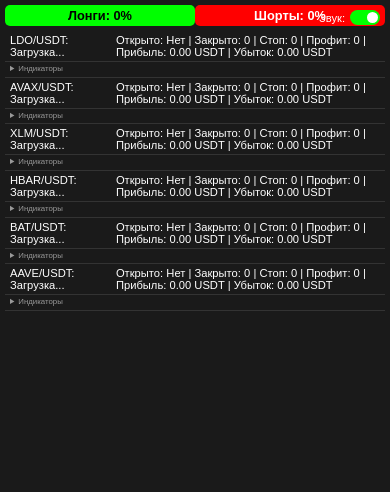
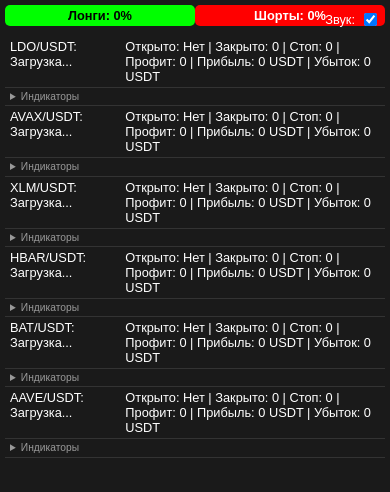
Before and after one commit to rvs82/crypto-analysis, a website: page public/index.html in a window 390 px wide. Drawn offline with Linux system fonts and the light colour scheme; no server answers.

Commit message:
Update index.html

```diff
--- a/public/index.html
+++ b/public/index.html
@@ -27,7 +27,7 @@
         .market-sentiment {
             display: flex;
             justify-content: space-between;
-            margin-bottom: 5px;
+            margin-bottom: 10px;
             font-size: 0.9em;
         }
         .long-sentiment {
@@ -54,54 +54,15 @@
             right: 10px;
             display: flex;
             align-items: center;
-            font-size: 0.8em;
+            font-size: 0.9em;
         }
         .sound-toggle label {
             margin-right: 5px;
         }
-        .switch {
-            position: relative;
-            display: inline-block;
-            width: 40px;
-            height: 20px;
-        }
-        .switch input {
-            opacity: 0;
-            width: 0;
-            height: 0;
-        }
-        .slider {
-            position: absolute;
-            cursor: pointer;
-            top: 0;
-            left: 0;
-            right: 0;
-            bottom: 0;
-            background-color: #ccc;
-            transition: .4s;
-            border-radius: 20px;
-        }
-        .slider:before {
-            position: absolute;
-            content: "";
-            height: 16px;
-            width: 16px;
-            left: 2px;
-            bottom: 2px;
-            background-color: white;
-            transition: .4s;
-            border-radius: 50%;
-        }
-        input:checked + .slider {
-            background-color: #0f0;
-        }
-        input:checked + .slider:before {
-            transform: translateX(20px);
-        }
         table {
             width: 100%;
             border-collapse: collapse;
-            font-size: 0.8em;
+            font-size: 0.9em;
             color: #fff;
         }
         td {
@@ -110,11 +71,13 @@
             border-bottom: 1px solid #333;
             vertical-align: top;
         }
-        .recommendation.long { color: #0f0; font-weight: bold; }
-        .recommendation.short { color: #f00; font-weight: bold; }
-        .recommendation.neutral { color: #ff0; font-weight: bold; }
+        .recommendation.long { color: #0f0 !important; font-weight: bold; }
+        .recommendation.short { color: #f00 !important; font-weight: bold; }
+        .recommendation.neutral { color: #ff0 !important; font-weight: bold; }
+        .win-rate-long { color: #0f0; }
+        .win-rate-short { color: #f00; }
         details {
-            font-size: 0.7em;
+            font-size: 0.8em;
             line-height: 1.1;
         }
         summary {
@@ -134,11 +97,8 @@
         @media (max-width: 768px) {
             body { padding: 5px; }
             .market-sentiment { font-size: 0.8em; }
-            table { font-size: 0.7em; }
-            .sound-toggle { font-size: 0.7em; }
-            .switch { width: 30px; height: 15px; }
-            .slider:before { height: 11px; width: 11px; }
-            input:checked + .slider:before { transform: translateX(15px); }
+            table { font-size: 0.8em; }
+            .sound-toggle { font-size: 0.8em; }
         }
     </style>
 </head>
@@ -150,24 +110,21 @@
         </div>
         <div class="sound-toggle">
             <label for="soundSwitch">Звук:</label>
-            <div class="switch">
-                <input type="checkbox" id="soundSwitch" checked>
-                <span class="slider"></span>
-            </div>
+            <input type="checkbox" id="soundSwitch" checked>
         </div>
         <table>
             <tbody>
-                <tr><td class="recommendation" id="ldo_trade_rec">LDO/USDT: Загрузка...</td><td id="ldo_trade_stats">Открыто: Нет | Закрыто: 0 | Стоп: 0 | Профит: 0 | Прибыль: 0.00 USDT | Убыток: 0.00 USDT</td></tr>
+                <tr><td class="recommendation" id="ldo_trade_rec">LDO/USDT: Загрузка...</td><td id="ldo_trade_stats">Открыто: Нет | Закрыто: 0 | Стоп: 0 | Профит: 0 | Прибыль: 0 USDT | Убыток: 0 USDT</td></tr>
                 <tr><td colspan="2"><details><summary>Индикаторы</summary><div class="indicators-content" id="ldo_indicators">Загрузка...</div></details></td></tr>
-                <tr><td class="recommendation" id="avax_trade_rec">AVAX/USDT: Загрузка...</td><td id="avax_trade_stats">Открыто: Нет | Закрыто: 0 | Стоп: 0 | Профит: 0 | Прибыль: 0.00 USDT | Убыток: 0.00 USDT</td></tr>
+                <tr><td class="recommendation" id="avax_trade_rec">AVAX/USDT: Загрузка...</td><td id="avax_trade_stats">Открыто: Нет | Закрыто: 0 | Стоп: 0 | Профит: 0 | Прибыль: 0 USDT | Убыток: 0 USDT</td></tr>
                 <tr><td colspan="2"><details><summary>Индикаторы</summary><div class="indicators-content" id="avax_indicators">Загрузка...</div></details></td></tr>
-                <tr><td class="recommendation" id="xlm_trade_rec">XLM/USDT: Загрузка...</td><td id="xlm_trade_stats">Открыто: Нет | Закрыто: 0 | Стоп: 0 | Профит: 0 | Прибыль: 0.00 USDT | Убыток: 0.00 USDT</td></tr>
+                <tr><td class="recommendation" id="xlm_trade_rec">XLM/USDT: Загрузка...</td><td id="xlm_trade_stats">Открыто: Нет | Закрыто: 0 | Стоп: 0 | Профит: 0 | Прибыль: 0 USDT | Убыток: 0 USDT</td></tr>
                 <tr><td colspan="2"><details><summary>Индикаторы</summary><div class="indicators-content" id="xlm_indicators">Загрузка...</div></details></td></tr>
-                <tr><td class="recommendation" id="hbar_trade_rec">HBAR/USDT: Загрузка...</td><td id="hbar_trade_stats">Открыто: Нет | Закрыто: 0 | Стоп: 0 | Профит: 0 | Прибыль: 0.00 USDT | Убыток: 0.00 USDT</td></tr>
+                <tr><td class="recommendation" id="hbar_trade_rec">HBAR/USDT: Загрузка...</td><td id="hbar_trade_stats">Открыто: Нет | Закрыто: 0 | Стоп: 0 | Профит: 0 | Прибыль: 0 USDT | Убыток: 0 USDT</td></tr>
                 <tr><td colspan="2"><details><summary>Индикаторы</summary><div class="indicators-content" id="hbar_indicators">Загрузка...</div></details></td></tr>
-                <tr><td class="recommendation" id="bat_trade_rec">BAT/USDT: Загрузка...</td><td id="bat_trade_stats">Открыто: Нет | Закрыто: 0 | Стоп: 0 | Профит: 0 | Прибыль: 0.00 USDT | Убыток: 0.00 USDT</td></tr>
+                <tr><td class="recommendation" id="bat_trade_rec">BAT/USDT: Загрузка...</td><td id="bat_trade_stats">Открыто: Нет | Закрыто: 0 | Стоп: 0 | Профит: 0 | Прибыль: 0 USDT | Убыток: 0 USDT</td></tr>
                 <tr><td colspan="2"><details><summary>Индикаторы</summary><div class="indicators-content" id="bat_indicators">Загрузка...</div></details></td></tr>
-                <tr><td class="recommendation" id="aave_trade_rec">AAVE/USDT: Загрузка...</td><td id="aave_trade_stats">Открыто: Нет | Закрыто: 0 | Стоп: 0 | Профит: 0 | Прибыль: 0.00 USDT | Убыток: 0.00 USDT</td></tr>
+                <tr><td class="recommendation" id="aave_trade_rec">AAVE/USDT: Загрузка...</td><td id="aave_trade_stats">Открыто: Нет | Закрыто: 0 | Стоп: 0 | Профит: 0 | Прибыль: 0 USDT | Убыток: 0 USDT</td></tr>
                 <tr><td colspan="2"><details><summary>Индикаторы</summary><div class="indicators-content" id="aave_indicators">Загрузка...</div></details></td></tr>
             </tbody>
         </table>
@@ -191,13 +148,13 @@
                     const statsElement = document.getElementById(`${symbol.toLowerCase().replace('usdt', '')}_trade_stats`);
                     const indElement = document.getElementById(`${symbol.toLowerCase().replace('usdt', '')}_indicators`);
 
-                    recElement.textContent = `${symbol}: ${rec.direction === 'Нейтрально'
-                        ? 'Нейтрально'
-                        : `${rec.direction}, Открытие: ${rec.entry.toFixed(4)}, Стоп: ${rec.stopLoss.toFixed(4)}, Профит: ${rec.takeProfit.toFixed(4)}, Вероятность: ${rec.confidence.toFixed(2)}%`}`;
+                    recElement.innerHTML = `${symbol}: ${rec.direction === 'Нейтрально'
+                        ? `Нейтрально <span class="win-rate-long">| ${Math.round(rec.winRateLong)}%</span> <span class="win-rate-short">| ${Math.round(rec.winRateShort)}%</span>`
+                        : `${rec.direction}, Открытие: ${rec.entry.toFixed(4)}, Стоп: ${rec.stopLoss.toFixed(4)}, Профит: ${rec.takeProfit.toFixed(4)}, Вероятность: ${Math.round(rec.confidence)}%`}`;
                     recElement.className = `recommendation ${rec.direction.toLowerCase()}`;
 
                     const openText = trade.active ? trade.active.direction : 'Нет';
-                    statsElement.textContent = `Открыто: ${openText} | Закрыто: ${trade.closedCount} | Стоп: ${trade.stopCount} | Профит: ${trade.profitCount} | Прибыль: ${trade.totalProfit.toFixed(2)} USDT | Убыток: ${trade.totalLoss.toFixed(2)} USDT`;
+                    statsElement.textContent = `Открыто: ${openText} | Закрыто: ${trade.closedCount} | Стоп: ${trade.stopCount} | Профит: ${trade.profitCount} | Прибыль: ${Math.round(trade.totalProfit)} USDT | Убыток: ${Math.round(trade.totalLoss)} USDT`;
 
                     indElement.textContent = `RSI: ${rec.rsi.toFixed(2)}, EMA50: ${rec.ema50.toFixed(4)}, EMA200: ${rec.ema200.toFixed(4)}, MACD: ${rec.macd.histogram.toFixed(4)}, VW-MACD: ${rec.vwmacd.histogram.toFixed(4)}, ` +
                         `Bollinger: ${rec.bollinger.upper.toFixed(4)}/${rec.bollinger.middle.toFixed(4)}/${rec.bollinger.lower.toFixed(4)}, VWAP: ${rec.vwap.toFixed(4)}, ATR: ${rec.atr.toFixed(4)}, ` +
@@ -212,8 +169,8 @@
                     previousActive[symbol] = trade.active;
                 });
 
-                document.getElementById('long-sentiment').textContent = `Лонги: ${(data.sentiment.long / 6 * 100).toFixed(2)}%`;
-                document.getElementById('short-sentiment').textContent = `Шорты: ${(data.sentiment.short / 6 * 100).toFixed(2)}%`;
+                document.getElementById('long-sentiment').textContent = `Лонги: ${(data.sentiment.long / data.sentiment.total * 100).toFixed(2)}%`;
+                document.getElementById('short-sentiment').textContent = `Шорты: ${(data.sentiment.short / data.sentiment.total * 100).toFixed(2)}%`;
             } catch (error) {
                 console.error('Ошибка получения данных:', error);
             }
```
